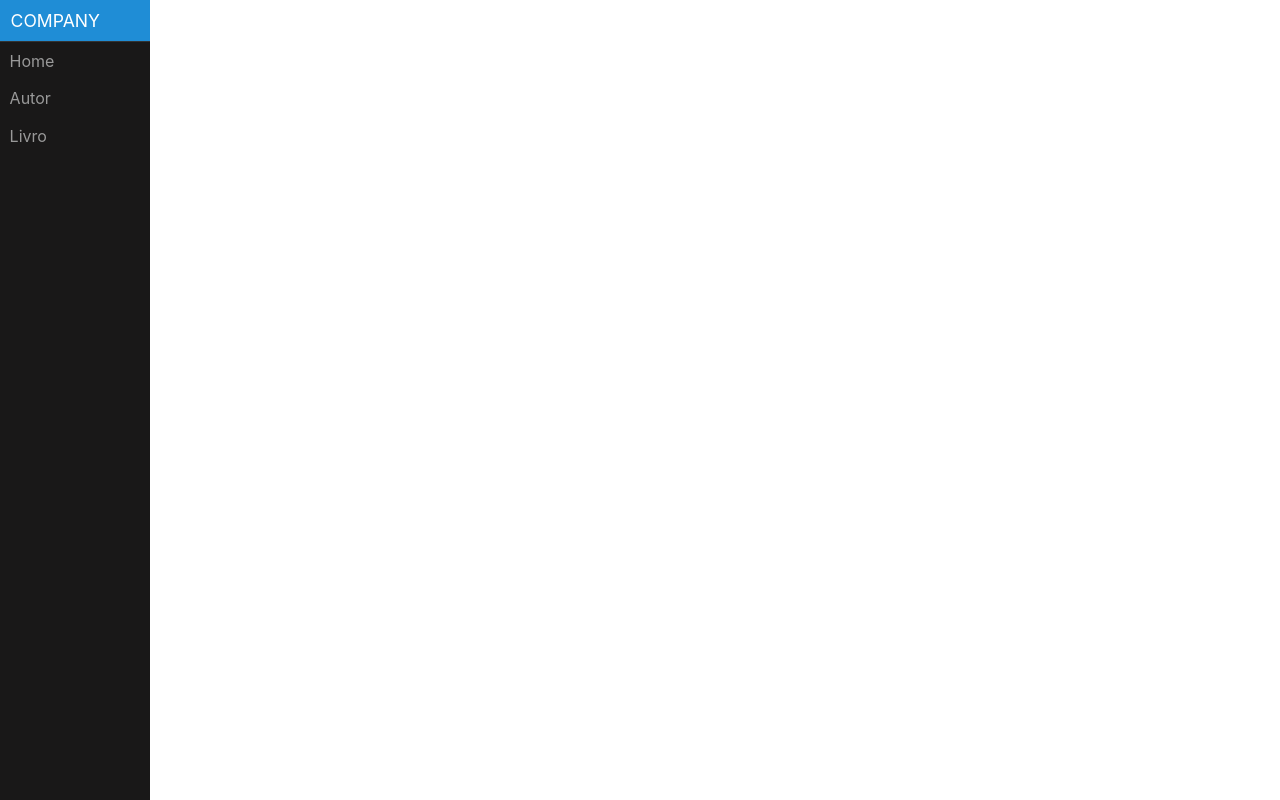
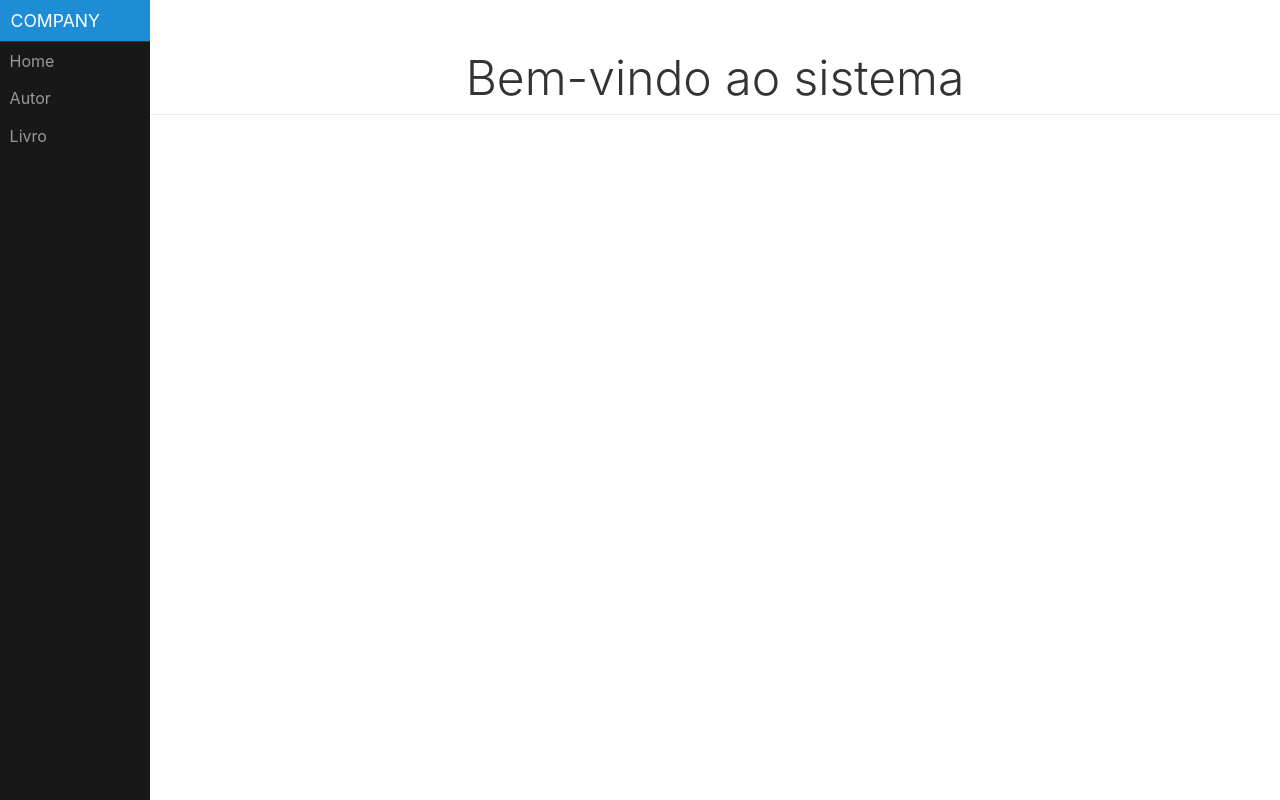
Before and after one commit to joabetc/cdc-admin, a React (Create React App) app: page / in a window 1280 px wide. Built offline with nearby package versions, Linux system fonts and the light colour scheme.

Commit message:
Adjusting react-router configuration

```diff
--- a/src/App.js
+++ b/src/App.js
@@ -2,9 +2,7 @@ import React, { Component } from 'react';
 import 'purecss/build/pure-min.css';
 import './css/side-menu.css';
 
-import { Link, Route } from 'react-router-dom';
-import { AuthorBox } from './Author';
-import { Home } from './Home';
+import { Link } from 'react-router-dom';
 
 class App extends Component {
 
@@ -16,10 +14,10 @@ class App extends Component {
           </a>
           <div id="menu">
             <div className="pure-menu">
-              <a className="pure-menu-heading" href="#">Company</a>
+              <Link className="pure-menu-heading" to="/">Company</Link>
               <ul className="pure-menu-list">
                 <li className="pure-menu-item">
-                  <Link to="/home" className="pure-menu-link">Home</Link>
+                  <Link to="/" className="pure-menu-link">Home</Link>
                 </li>
                 <li className="pure-menu-item">
                   <Link to="/author" className="pure-menu-link">Autor</Link>
@@ -31,9 +29,7 @@ class App extends Component {
             </div>
           </div>
           <div id="main">
-            <Route exact path="/home" component={Home}/>
-            <Route path="/author" component={AuthorBox} />
-            <Route path="/book" component={AuthorBox} />
+            { this.props.children }
           </div>
         </div>
     );
--- a/src/index.js
+++ b/src/index.js
@@ -4,12 +4,20 @@ import './index.css';
 import App from './App';
 import * as serviceWorker from './serviceWorker';
 
-import { BrowserRouter } from 'react-router-dom';
+import { BrowserRouter as Router, Route, Switch } from 'react-router-dom';
+import { AuthorBox } from './Author';
+import { Home } from './Home';
 
 ReactDOM.render(
-  <BrowserRouter>
-    <App />
-  </BrowserRouter>,
+  <Router>
+    <App>
+      <Switch>
+        <Route exact path="/" component={Home} />
+        <Route path="/author" component={AuthorBox} />
+        <Route path="/book" />
+      </Switch>
+    </App>
+  </Router>,
   document.getElementById('root'));
 
 // If you want your app to work offline and load faster, you can change
```
